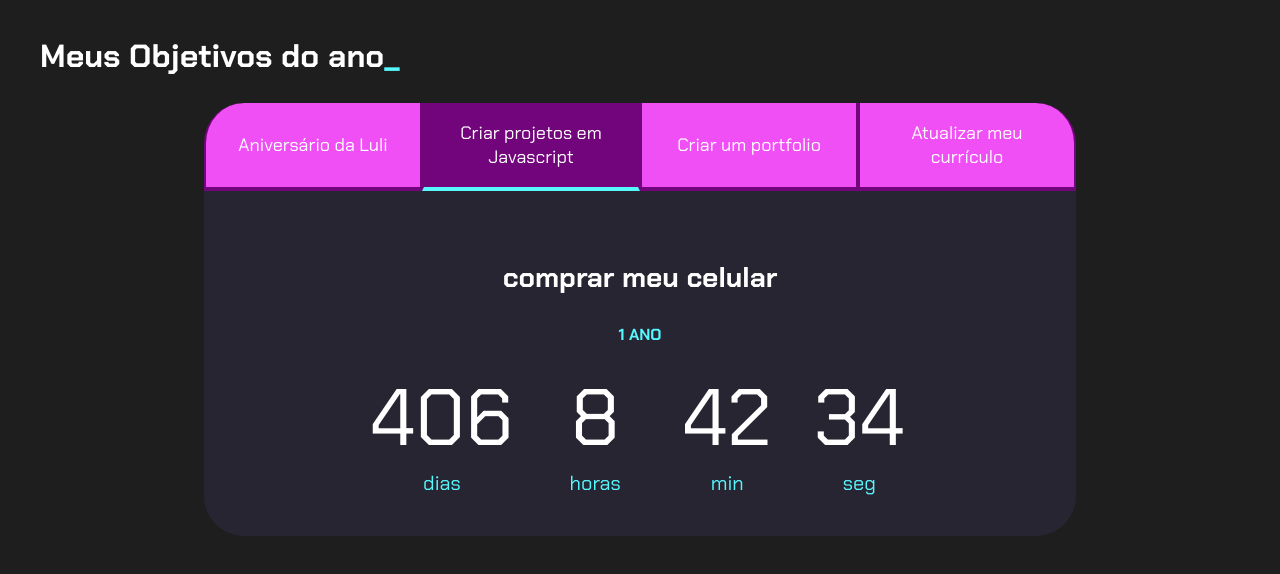
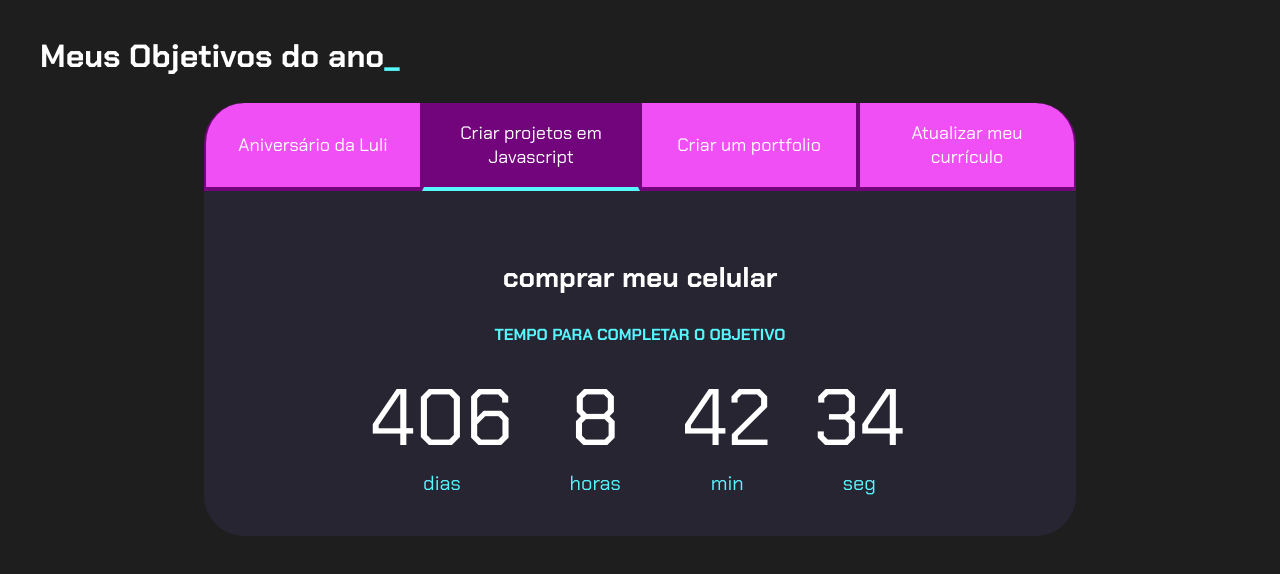
Before and after one commit to nayhalves02/naiana, a plain HTML site: page index.html in a window 1280 px wide. Both pictures are taken after a click on the button "Criar projetos em Javascript". Drawn offline with Linux system fonts and the light colour scheme.

Commit message:
hgmbmhjhm

```diff
--- a/index.html
+++ b/index.html
@@ -20,8 +20,8 @@
             </div>
             <div class="abas-textos">
                 <div class="aba-conteudo ativo">
-                    <h3 class="aba-conteudo-titulo-principal">31 da Luli</h3>
-                    <h4 class="aba-conteudo-titulo-secundario">Tempo para completar o objetivo</h4>
+                    <h3 class="aba-conteudo-titulo-principal">passar diretos nos estudos</h3>
+                    <h4 class="aba-conteudo-titulo-secundario">tempo para completar o objetivo</h4>
                     <div class="contador">
                         <div class="contador-digito">
                             <p class="contador-digito-numero" id="dias0"></p>
@@ -43,7 +43,8 @@
                 </div>
                 <div class="aba-conteudo">
                     <h3 class="aba-conteudo-titulo-principal">comprar meu celular</h3>
-                    <h4 class="aba-conteudo-titulo-secundario">1 ano</h4>
+                    <h4 class="aba-conteudo-titulo-secundario">tempo para completar o objetivo</h4>
+                    <h4 class="aba-conteudo-titulo-secundario"></h4>
                     </h4>
                     <div class="contador">
                         <div class="contador-digito">
@@ -66,7 +67,8 @@
                 </div>
                 <div class="aba-conteudo">
                     <h3 class="aba-conteudo-titulo-principal">vomprar a acsa da minha mae</h3>
-                    <h4 class="aba-conteudo-titulo-secundario">5 anos</h4>
+                    <h4 class="aba-conteudo-titulo-secundario">tempo para completar o objetivo</h4>
+                    <h4 class="aba-conteudo-titulo-secundario"></h4>
                     <div class="contador">
                         <div class="contador-digito">
                             <p class="contador-digito-numero" id="dias2"></p>
@@ -88,7 +90,8 @@
                 </div>
                 <div class="aba-conteudo">
                     <h3 class="aba-conteudo-titulo-principal">me formar em comissário de bordo</h3>
-                    <h4 class="aba-conteudo-titulo-secundario">7 anos</h4>
+                    <h4 class="aba-conteudo-titulo-secundario">tempo para completar o objetivo</h4>
+                    <h4 class="aba-conteudo-titulo-secundario"></h4>
                     <div class="contador">
                         <div class="contador-digito">
                             <p class="contador-digito-numero" id="dias3"></p>
```
